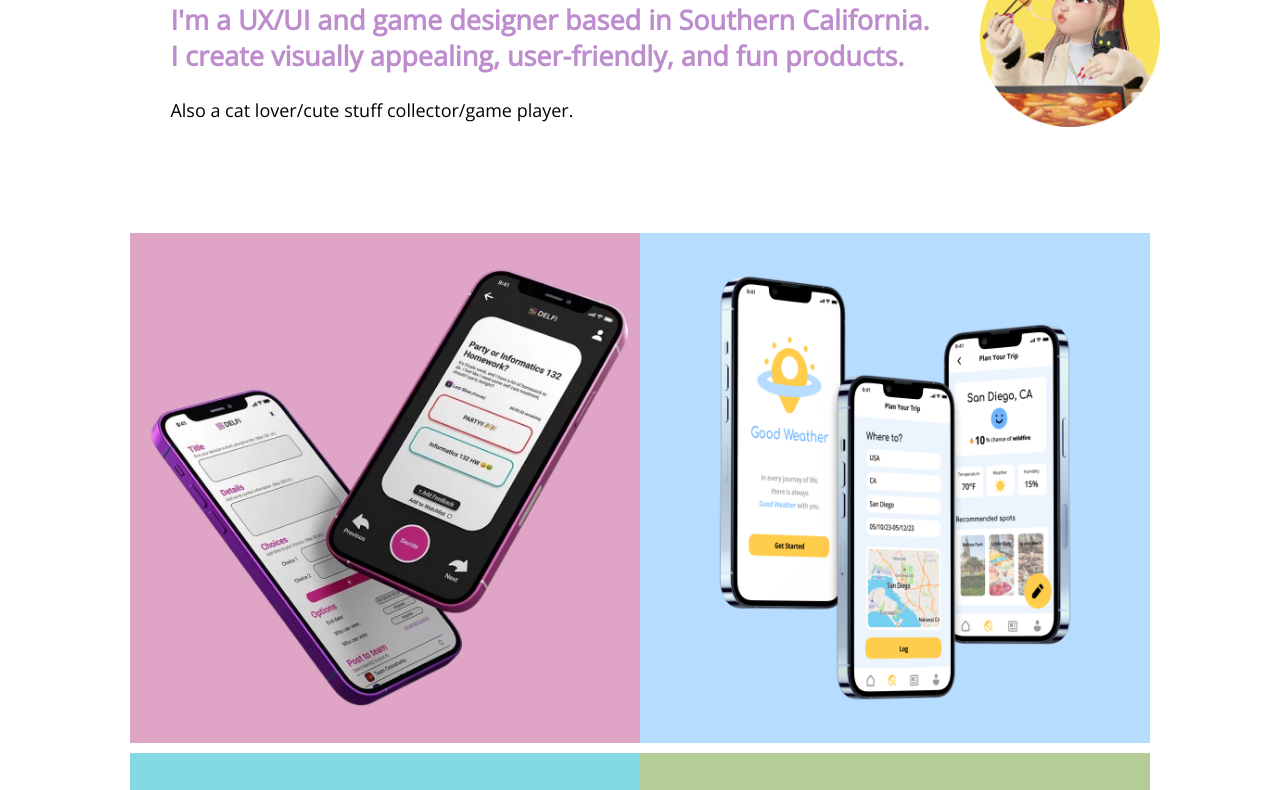
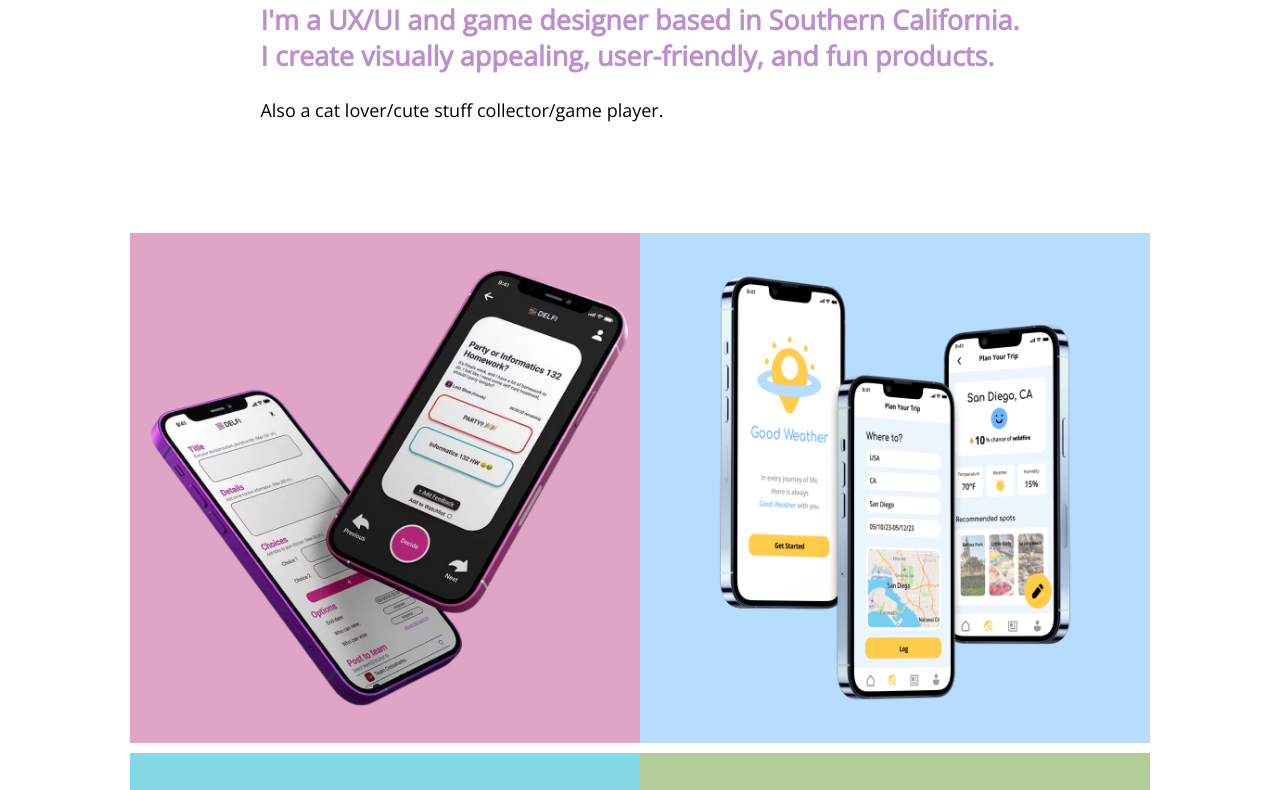
Before and after one commit to juyeonkim0801/juyeonkim-portfolio, a plain HTML site: page index.html in a window 1280 px wide. Shown: the part 232-1022 px from the top of the page. Drawn offline with nearby package versions, Linux system fonts and the light colour scheme.

Commit message:
Update index.html

```diff
--- a/index.html
+++ b/index.html
@@ -69,12 +69,12 @@
                     <!--<br>Connect me on <a class="highlight" href="https://www.linkedin.com/in/juyeonkim0801/">LinkedIn</a>!-->
                     </p>
                 </div>
-                <div class="column-right">
+                <!--<div class="column-right">
                     <img src="./images/zepeto-yellow.PNG" id="profile-img">
                     <!--<div class="img-caption">
                         <p>Me in the Metaverse</p>
-                    </div>-->
-                </div>
+                    </div>
+                </div>-->
                 </div>
             </div>
             <div class="max-width">
```
